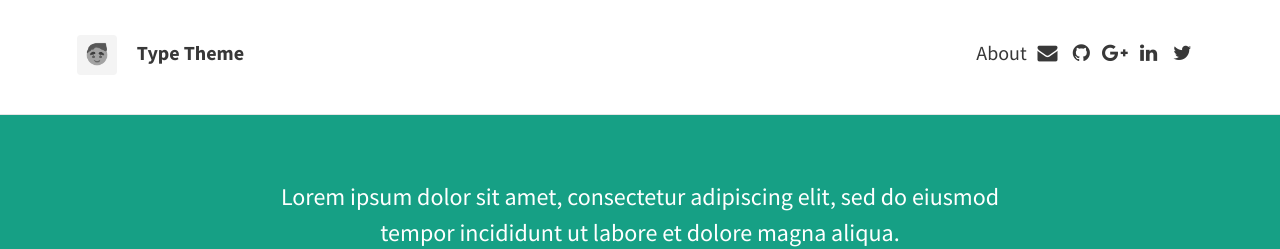
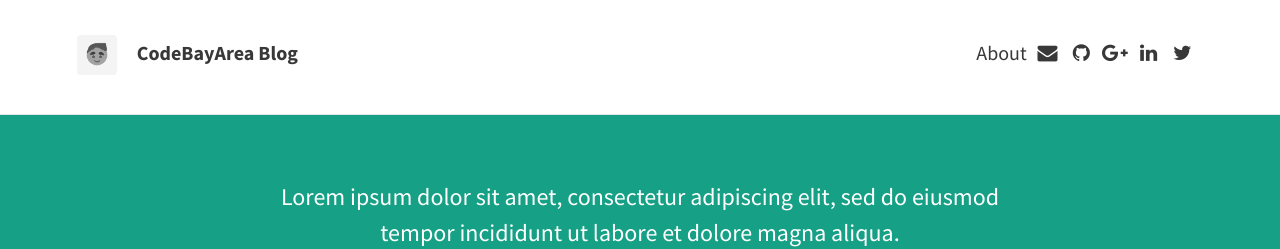
Before and after one commit to codebayarea/codebayarea.github.io, a Jekyll site: the page built from index.html, in a window 1280 px wide. Shown: the top 249 px of the page. Built offline with Jekyll 4.4.1, drawn with Linux system fonts in a browser that asks for light colours; nearby versions of some CDN libraries; the list of posts is cut into pages by our own code.

Commit message:
Edited _config.yml

```diff
--- a/_config.yml
+++ b/_config.yml
@@ -5,10 +5,10 @@ url: "http://example.com" # the base hostname & protocol for your site
 # THEME-SPECIFIC CONFIGURATION
 theme:
   # Meta
-  title: Type Theme
+  title: CodeBayArea Blog
   avatar: avatar.png
   gravatar: # Email MD5 hash
-  description: "A website with blog posts and pages" # used by search engines
+  description: "CodeBayArea Blog" # used by search engines
 
   # Header and footer text
   header_text: >
```
